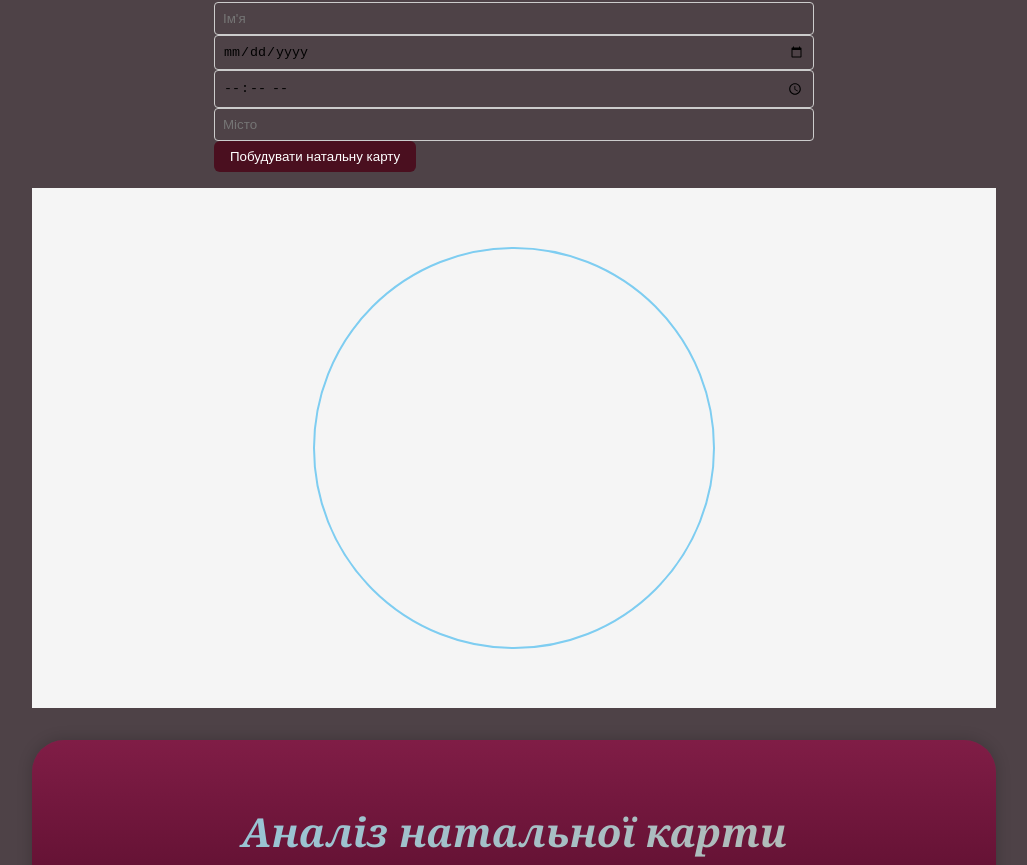
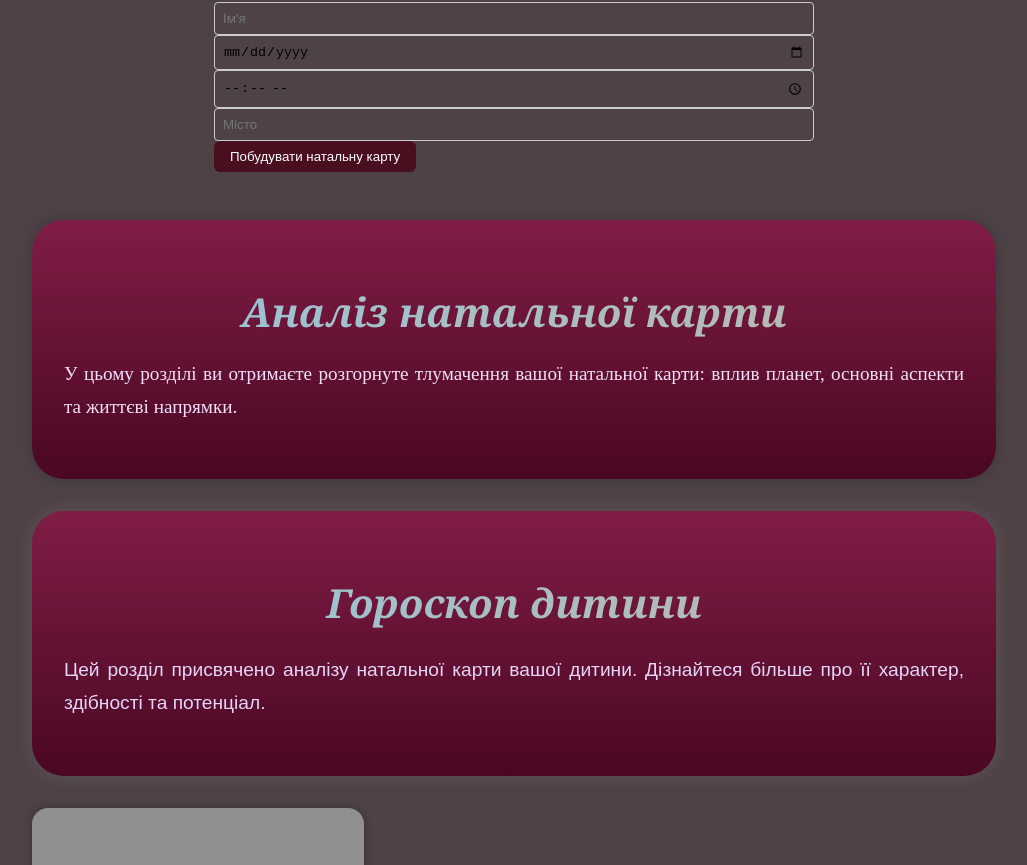
Before and after one commit to co-forester/react-astro-app, a React (Create React App) app in the folder frontend/: page /App/home in a window 1280 px wide. Shown: the part 993-1858 px from the top of the page, without its empty margins (126-1153 px from the left). Built offline with nearby package versions, Linux system fonts and the light colour scheme.

Commit message:
коммментування в хоумі

```diff
--- a/frontend/src/components/ChartSVG/ChartSVG.module.css
+++ b/frontend/src/components/ChartSVG/ChartSVG.module.css
@@ -39,6 +39,11 @@
     transition: stroke 0.3s;
 }
 
+.AspectLineHover {
+    stroke: var(--accent-orange);
+    stroke-width: 3;
+}
+
 .AspectLine:hover {
     stroke: var(--accent-orange);
 }
--- a/frontend/src/components/ChartSVG/ChartSVG.tsx
+++ b/frontend/src/components/ChartSVG/ChartSVG.tsx
@@ -1,11 +1,10 @@
 import React, { useState } from 'react';
 import { useAppSelector } from '../../hooks/reduxHook';
-import css from './ChartSVG.module.css';
 
 type Planet = {
     name: string;
     symbol: string;
-    angle: number; // градуси
+    angle: number;
 };
 
 type Aspect = {
@@ -18,12 +17,13 @@ type Props = {
     planets: Planet[];
     aspects: Aspect[];
     onHoverPlanet?: (name: string | null) => void;
-    onHoverAspect?: (from: string, to: string) => void;
+    onHoverAspect?: (asp: Aspect | null) => void;
 };
 
 const ChartSVG: React.FC<Props> = ({ planets, aspects, onHoverPlanet, onHoverAspect }) => {
-    const theme = useAppSelector(state => state.theme.theme); // <-- тепер беремо тут
+    const theme = useAppSelector(state => state.theme.theme);
     const [hoveredPlanet, setHoveredPlanet] = useState<string | null>(null);
+    const [hoveredAspect, setHoveredAspect] = useState<Aspect | null>(null);
 
     const radius = 200;
     const center = { x: 250, y: 250 };
@@ -37,10 +37,17 @@ const ChartSVG: React.FC<Props> = ({ planets, aspects, onHoverPlanet, onHoverAsp
     };
 
     return (
-        <div className={theme ? css.ChartLight : css.ChartDark}>
+        <div style={{ background: theme ? '#f5f5f5' : '#4a4949', padding: 10 }}>
             <svg width={500} height={500}>
                 {/* Коло зодіаку */}
-                <circle cx={center.x} cy={center.y} r={radius} className={css.ZodiacCircle} />
+                <circle
+                    cx={center.x}
+                    cy={center.y}
+                    r={radius}
+                    stroke="blue"
+                    strokeWidth={2}
+                    fill="none"
+                />
 
                 {/* Аспекти */}
                 {aspects.map((asp, idx) => {
@@ -51,6 +58,9 @@ const ChartSVG: React.FC<Props> = ({ planets, aspects, onHoverPlanet, onHoverAsp
                     const fromCoords = getCoords(fromPlanet.angle);
                     const toCoords = getCoords(toPlanet.angle);
 
+                    const isHovered =
+                        hoveredAspect?.from === asp.from && hoveredAspect?.to === asp.to;
+
                     return (
                         <line
                             key={idx}
@@ -58,9 +68,16 @@ const ChartSVG: React.FC<Props> = ({ planets, aspects, onHoverPlanet, onHoverAsp
                             y1={fromCoords.y}
                             x2={toCoords.x}
                             y2={toCoords.y}
-                            className={css.AspectLine}
-                            onMouseEnter={() => onHoverAspect && onHoverAspect(fromPlanet.name, toPlanet.name)}
-                            onMouseLeave={() => onHoverAspect && onHoverAspect('', '')}
+                            stroke={isHovered ? "orange" : "pink"}
+                            strokeWidth={2}
+                            onMouseEnter={() => {
+                                setHoveredAspect(asp);
+                                onHoverAspect && onHoverAspect(asp);
+                            }}
+                            onMouseLeave={() => {
+                                setHoveredAspect(null);
+                                onHoverAspect && onHoverAspect(null);
+                            }}
                         />
                     );
                 })}
@@ -68,10 +85,10 @@ const ChartSVG: React.FC<Props> = ({ planets, aspects, onHoverPlanet, onHoverAsp
                 {/* Планети */}
                 {planets.map((pl, idx) => {
                     const coords = getCoords(pl.angle);
+                    const isHovered = hoveredPlanet === pl.name;
                     return (
                         <g
                             key={idx}
-                            className={css.Planet}
                             onMouseEnter={() => {
                                 setHoveredPlanet(pl.name);
                                 onHoverPlanet && onHoverPlanet(pl.name);
@@ -85,14 +102,15 @@ const ChartSVG: React.FC<Props> = ({ planets, aspects, onHoverPlanet, onHoverAsp
                                 cx={coords.x}
                                 cy={coords.y}
                                 r={12}
-                                fill={hoveredPlanet === pl.name ? 'var(--accent-orange)' : 'var(--accent-blue)'}
+                                fill={isHovered ? "yellow" : "blue"}
                             />
                             <text
                                 x={coords.x}
                                 y={coords.y + 4}
                                 textAnchor="middle"
-                                fill={theme ? 'black' : 'white'}
-                                fontSize="12"
+                                fill={theme ? "#1a1a1a" : "#ffffff"}
+                                fontSize={12}
+                                fontFamily="Segoe UI, sans-serif"
                             >
                                 {pl.symbol}
                             </text>
--- a/frontend/src/components/Home/Home.tsx
+++ b/frontend/src/components/Home/Home.tsx
@@ -46,7 +46,7 @@ const Home: FC = () => {
           </div>
 
           <GenerateChartForm />
-          <ChartSVG planets={[]} aspects={[]} />
+          {/* <ChartSVG planets={[]} aspects={[]} /> */}
           <NatalChartAnalysis />
           <ChildHoroscope />
         </main>
```
